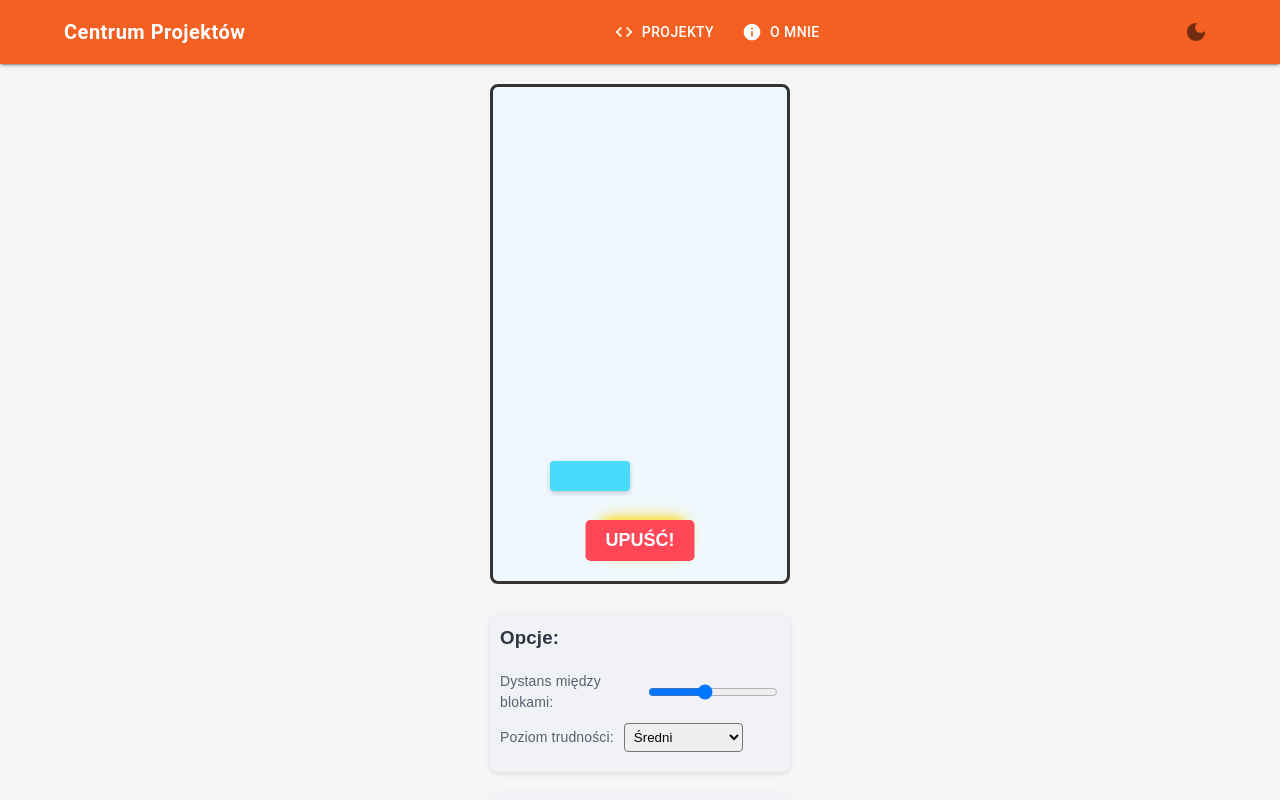
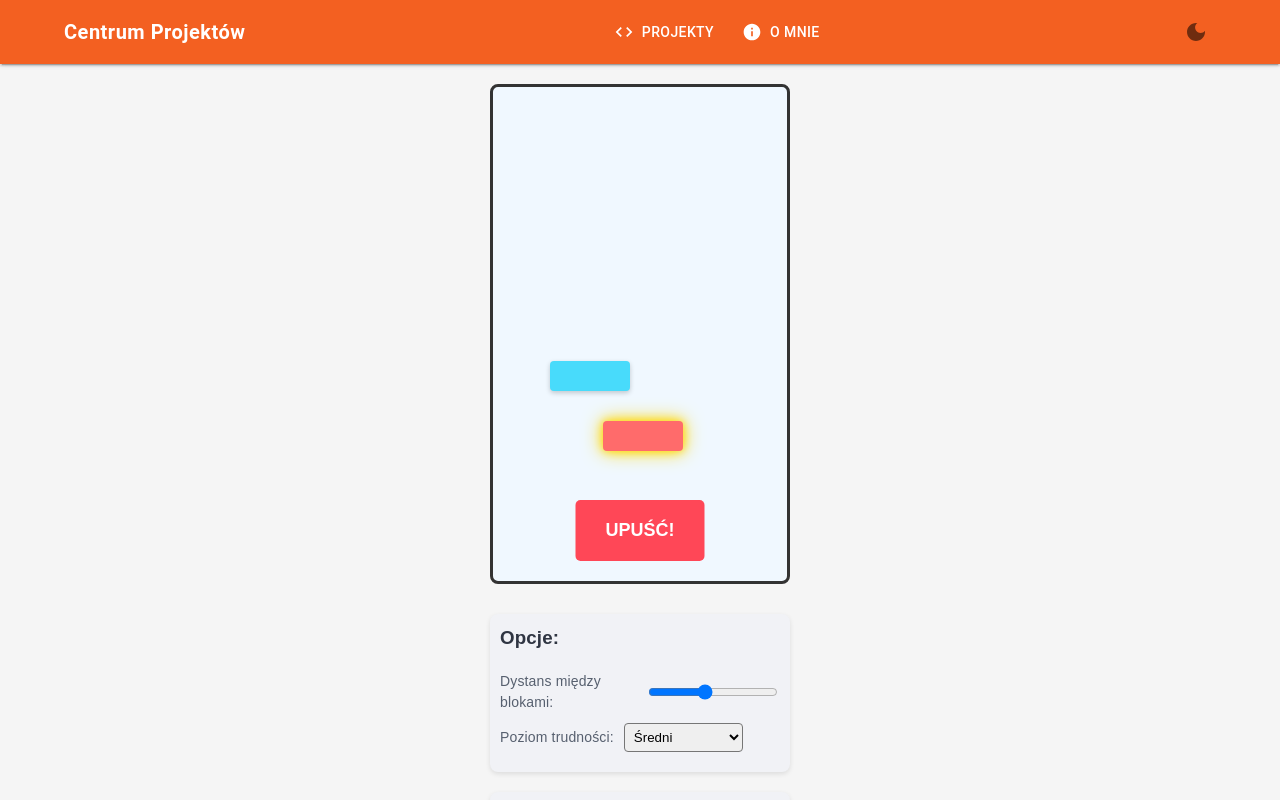
Before and after one commit to AntoniRk/project_centre, a React (Create React App) app: page /projects/high-stacks in a window 1280 px wide. Both pictures are taken after a click on the button "Rozpocznij grę". Shown: the top 800 px of the page. Built offline with nearby package versions, Linux system fonts and the light colour scheme.

Commit message:
pozycja startowa bloczku

```diff
--- a/src/projects/HighStacks/HighStacks.css
+++ b/src/projects/HighStacks/HighStacks.css
@@ -56,7 +56,7 @@
   bottom: 20px;
   left: 50%;
   transform: translateX(-50%);
-  padding: 10px 20px;
+  padding: 20px 30px;
   font-size: 18px;
   font-weight: bold;
   background-color: #ff4757;
@@ -161,3 +161,14 @@
   padding: 5px;
   border-radius: 4px;
 }
+
+.falling-out {
+  animation: fallOut 1s forwards;
+}
+
+@keyframes fallOut {
+  to {
+    transform: translateY(100vh);
+    opacity: 0;
+  }
+}
--- a/src/projects/HighStacks/HighStacks.tsx
+++ b/src/projects/HighStacks/HighStacks.tsx
@@ -21,6 +21,7 @@ const HighStacks: React.FC = () => {
   const [level, setLevel] = useState(1);
   const [blockDistance, setBlockDistance] = useState(30);
   const [difficulty, setDifficulty] = useState('medium');
+  const [fallingAnimation, setFallingAnimation] = useState(false);
 
   const gameAreaRef = useRef<HTMLDivElement>(null);
   const animationRef = useRef<number | null>(null);
@@ -30,7 +31,6 @@ const HighStacks: React.FC = () => {
   const BLOCK_HEIGHT = 30;
   const INITIAL_BLOCK_WIDTH = 80;
 
-  // Use useMemo to memoize the COLORS array
   const COLORS = useMemo(() => ['#ff6b6b', '#48dbfb', '#1dd1a1', '#feca57', '#54a0ff', '#5f27cd'], []);
 
   const MAX_SWING = GAME_WIDTH - INITIAL_BLOCK_WIDTH;
@@ -39,7 +39,7 @@ const HighStacks: React.FC = () => {
     if (gameStarted && !gameOver) {
       const baseBlock: Block = {
         id: 0,
-        position: { x: GAME_WIDTH / 2 - INITIAL_BLOCK_WIDTH / 2, y: GAME_HEIGHT - BLOCK_HEIGHT },
+        position: { x: GAME_WIDTH / 2 - INITIAL_BLOCK_WIDTH / 2, y: GAME_HEIGHT - BLOCK_HEIGHT - 100},
         size: { width: INITIAL_BLOCK_WIDTH, height: BLOCK_HEIGHT },
         color: COLORS[0],
         perfect: true,
@@ -107,7 +107,7 @@ const HighStacks: React.FC = () => {
   }, [difficulty]);
 
   const dropBlock = () => {
-    if (!gameStarted || gameOver || blocks.length === 0) return;
+    if (!gameStarted || gameOver || blocks.length === 0 || fallingAnimation) return;
 
     const prevBlock = blocks[blocks.length - 1];
     const blockWidth = prevBlock.size.width;
@@ -120,7 +120,11 @@ const HighStacks: React.FC = () => {
     const overlapWidth = Math.min(leftOverlap, rightOverlap);
 
     if (overlapWidth <= 0) {
-      setGameOver(true);
+      setFallingAnimation(true);
+      setTimeout(() => {
+        setGameOver(true);
+        setFallingAnimation(false);
+      }, 1000); // Czas trwania animacji spadania
       return;
     }
 
@@ -216,7 +220,7 @@ const HighStacks: React.FC = () => {
 
               {blocks.length > 0 && (
                 <div
-                  className="current-block"
+                  className={`current-block ${fallingAnimation ? 'falling-out' : ''}`}
                   style={{
                     width: `${blocks[blocks.length - 1].size.width}px`,
                     height: `${BLOCK_HEIGHT}px`,
@@ -228,7 +232,7 @@ const HighStacks: React.FC = () => {
               )}
             </div>
 
-            <button className="drop-button" onClick={dropBlock} disabled={gameOver}>
+            <button className="drop-button" onClick={dropBlock} disabled={gameOver || fallingAnimation}>
               UPUŚĆ!
             </button>
           </>
```
